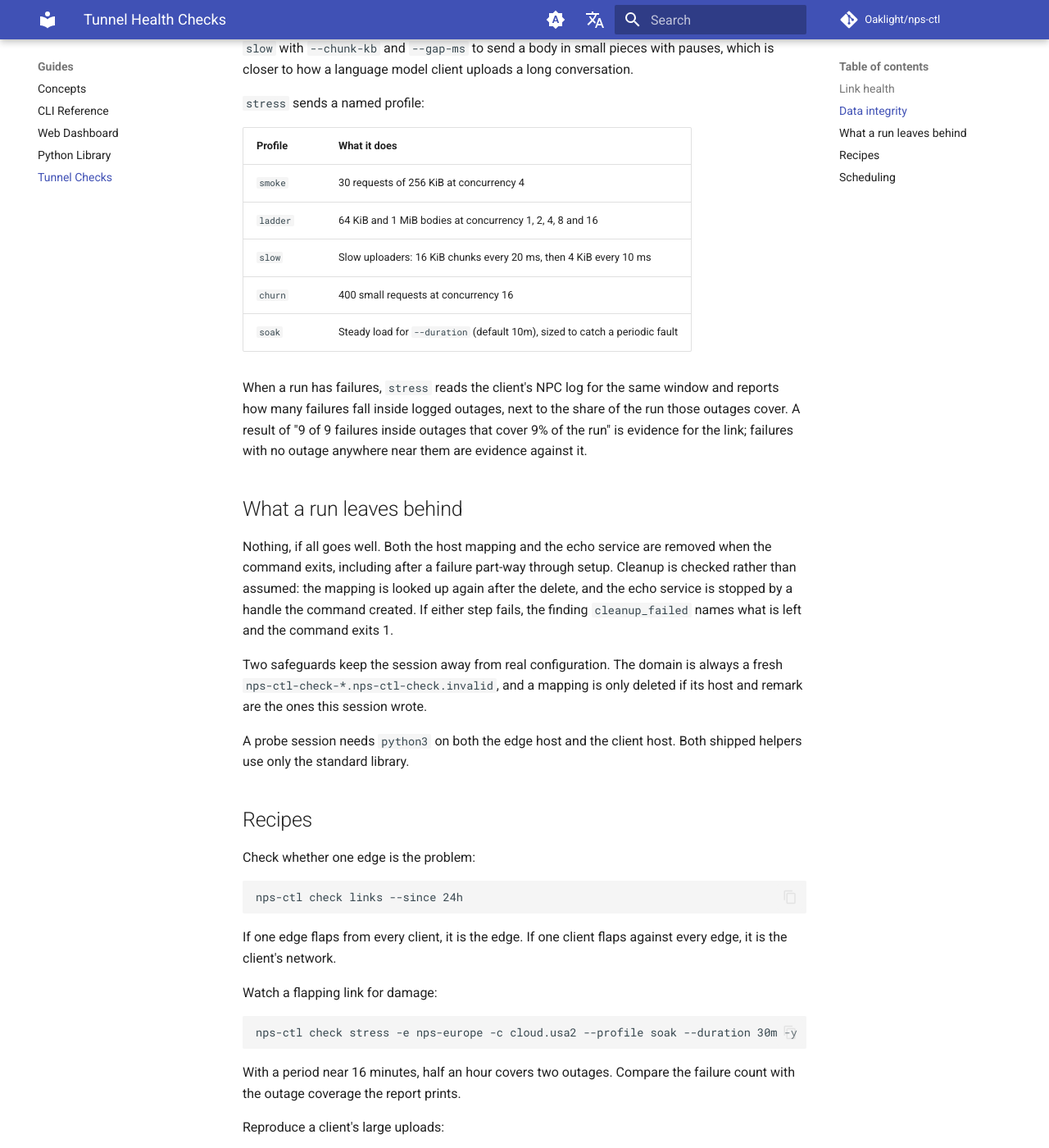
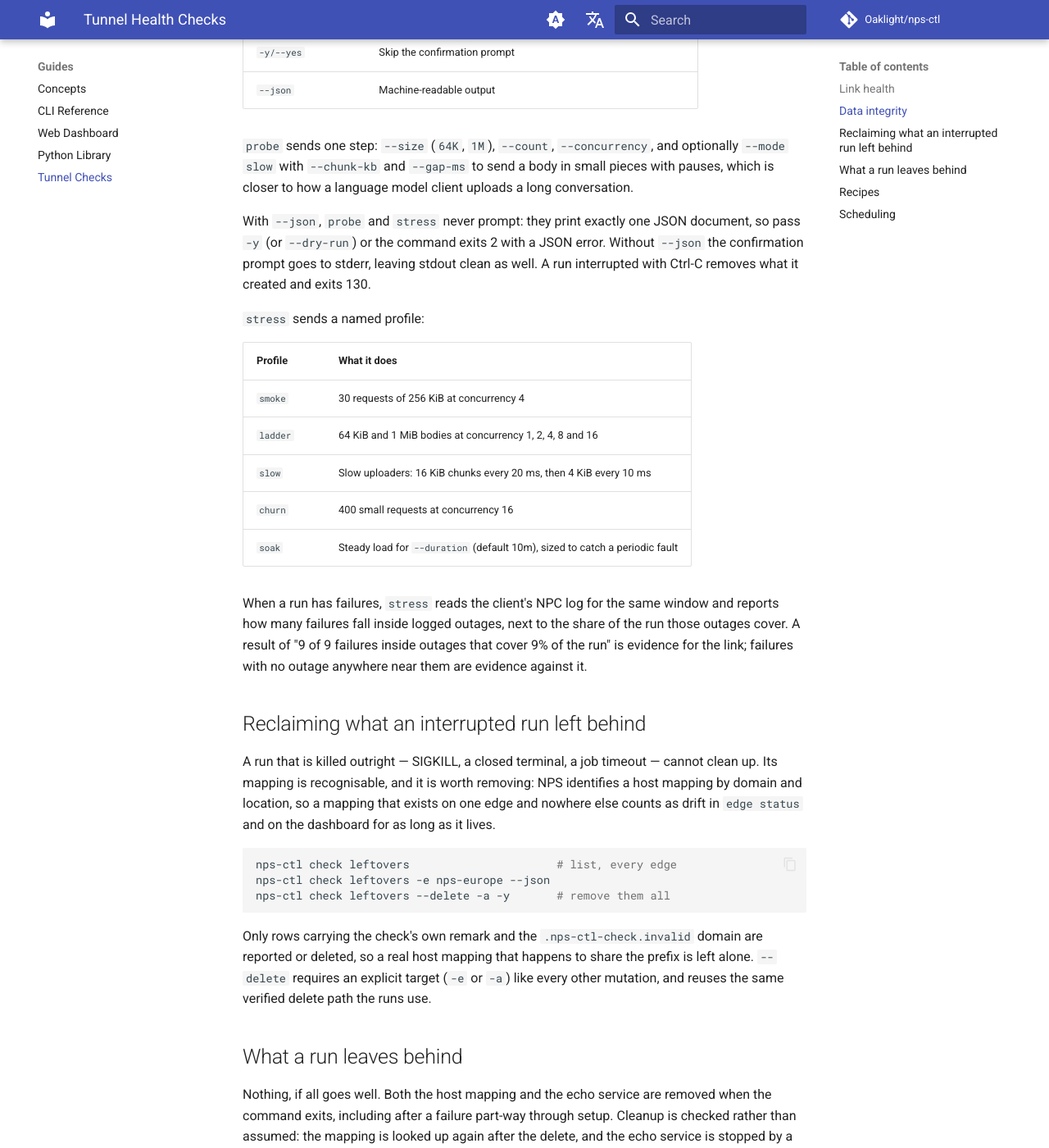
Before and after one commit to Oaklight/nps-ctl, an MkDocs documentation site: the page built from docs/guides/checks.md, in a window 1280 px wide and 1400 px high, scrolled down 2403 px. Shown: the whole window at 82% size. Built offline with MkDocs 1.6.1 and Material for MkDocs 9.7.7, drawn with Linux system fonts in a browser that asks for light colours; comment, search, counter and statistics services are not loaded; some of the changed text lies outside the part shown.

Commit message:
docs: check leftovers, per-bridge outage pairing and JSON output rules

````diff
--- a/docs/guides/checks.md
+++ b/docs/guides/checks.md
@@ -29,6 +29,8 @@
 | Period | Median gap between outage starts, marked `*` when at least 60% of the gaps lie within 15% of it |
 
 A ping timeout opens an outage that starts at the last answered ping, not at the moment NPC noticed. The edge a timeout belongs to is named by the `Start server` line that follows it, because the timeout line itself carries no server. An outage ends at the next `Successful connection`. This is why a link can be reported as "down 5% of the time" while the same log looks healthy at a glance.
+
+When a client bridges several edges whose network blips together, each bridge keeps its own outage: events are paired oldest-first, so one edge is never credited with another's downtime. An outage whose server no configured bridge matches — a changed bridge port, or a client whose configuration drifted — is reported as `outages_unattributed` instead of vanishing from every row.
 
 The exit code is 1 when a link is down, a client cannot be reached, or a link flaps three times or more in the window. Add `--fail-on error` to ignore warnings.
 
@@ -69,6 +71,12 @@
 
 `probe` sends one step: `--size` (`64K`, `1M`), `--count`, `--concurrency`, and optionally `--mode slow` with `--chunk-kb` and `--gap-ms` to send a body in small pieces with pauses, which is closer to how a language model client uploads a long conversation.
 
+With `--json`, `probe` and `stress` never prompt: they print exactly one JSON
+document, so pass `-y` (or `--dry-run`) or the command exits 2 with a JSON
+error. Without `--json` the confirmation prompt goes to stderr, leaving stdout
+clean as well. A run interrupted with Ctrl-C removes what it created and exits
+130.
+
 `stress` sends a named profile:
 
 | Profile | What it does |
@@ -80,6 +88,26 @@
 | `soak` | Steady load for `--duration` (default 10m), sized to catch a periodic fault |
 
 When a run has failures, `stress` reads the client's NPC log for the same window and reports how many failures fall inside logged outages, next to the share of the run those outages cover. A result of "9 of 9 failures inside outages that cover 9% of the run" is evidence for the link; failures with no outage anywhere near them are evidence against it.
+
+## Reclaiming what an interrupted run left behind
+
+A run that is killed outright — SIGKILL, a closed terminal, a job timeout —
+cannot clean up. Its mapping is recognisable, and it is worth removing: NPS
+identifies a host mapping by domain and location, so a mapping that exists on
+one edge and nowhere else counts as drift in `edge status` and on the dashboard
+for as long as it lives.
+
+```bash
+nps-ctl check leftovers                      # list, every edge
+nps-ctl check leftovers -e nps-europe --json
+nps-ctl check leftovers --delete -a -y       # remove them all
+```
+
+Only rows carrying the check's own remark and the
+`.nps-ctl-check.invalid` domain are reported or deleted, so a real host mapping
+that happens to share the prefix is left alone. `--delete` requires an explicit
+target (`-e` or `-a`) like every other mutation, and reuses the same verified
+delete path the runs use.
 
 ## What a run leaves behind
 
````
Also changed, not shown: docs/changelog.md (+10 -0 lines), docs/reference/cli-flags.md (+2 -1 lines).
